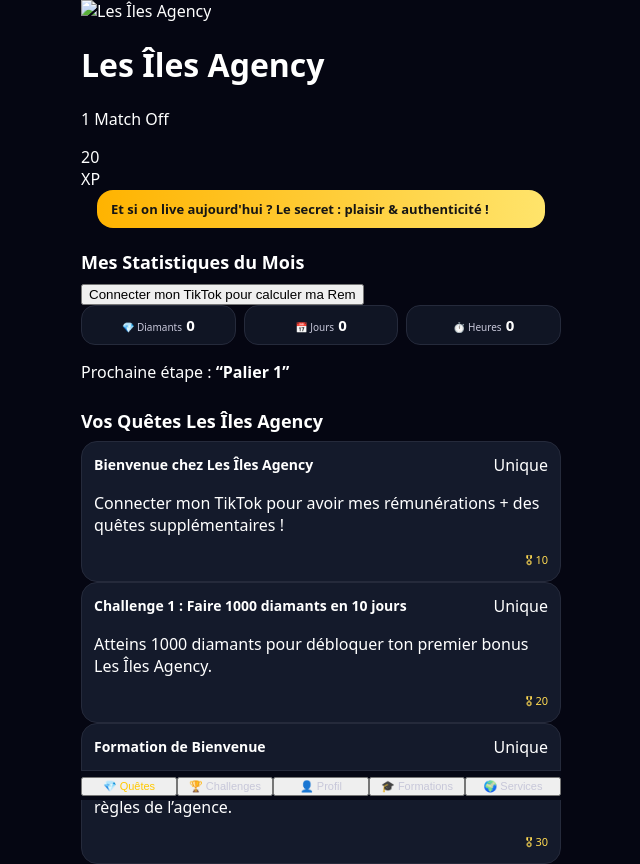
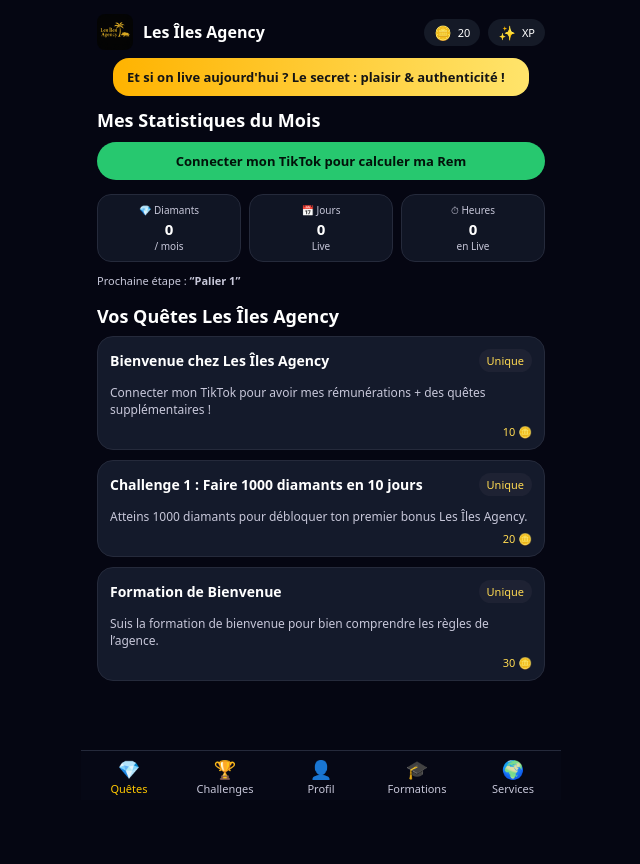
Before and after one commit to fondateur-hub/les-iles-agency-app, a plain HTML site: page index.html in a window 1280 px wide. Shown: the whole page, without its empty margins (319-959 px from the left). After the commit the page ends 800 px from the top, so only its background shows below. Drawn offline with Linux system fonts and the light colour scheme.

Commit message:
Update index.html

```diff
--- a/index.html
+++ b/index.html
@@ -2,129 +2,125 @@
 <html lang="fr">
 <head>
   <meta charset="UTF-8" />
-  <meta name="viewport" content="width=device-width, initial-scale=1.0" />
-  <title>Les Îles Agency - Quêtes</title>
+  <title>Les Îles Agency – Quêtes</title>
+  <meta name="viewport" content="width=device-width, initial-scale=1" />
   <link rel="stylesheet" href="styles.css" />
 </head>
 <body>
   <div class="app">
-    <!-- EN-TÊTE -->
-    <header class="header">
-      <div class="header-left">
-        <img src="logo-les-iles-agency.png" alt="Les Îles Agency" class="logo" />
-        <div class="header-text">
-          <h1 class="app-name">Les Îles Agency</h1>
-          <p class="match">1 Match Off</p>
+    <header class="top-bar">
+      <div class="logo-area">
+        <img src="logo-les-iles.png" alt="Les Îles Agency" />
+        <div class="agency-name">Les Îles Agency</div>
       </div>
+      <div class="top-right">
+        <div class="chip">
+          <span class="icon">🪙</span>
+          <span>20</span>
         </div>
-      <div class="header-right">
-        <div class="coin-badge">
-          <span class="coin-value">20</span>
-        </div>
-        <div class="xp-badge">
+        <div class="chip">
+          <span class="icon">✨</span>
           <span>XP</span>
         </div>
       </div>
     </header>
 
-    <!-- BANNIÈRE -->
+    <main class="main">
       <section class="banner">
         Et si on live aujourd'hui ? Le secret : plaisir &amp; authenticité !
       </section>
 
-    <!-- STATISTIQUES -->
-    <section class="stats-section">
       <h2 class="section-title">Mes Statistiques du Mois</h2>
-      <button class="btn-tiktok">
+
+      <a class="btn-primary" href="https://www.tiktok.com" target="_blank">
         Connecter mon TikTok pour calculer ma Rem
-      </button>
+      </a>
 
       <div class="stats-cards">
         <div class="stat-card">
-          <span class="stat-label">💎 Diamants</span>
-          <span class="stat-value">0</span>
+          <div class="stat-label">💎 Diamants</div>
+          <div class="stat-value">0</div>
+          <div class="stat-unit">/ mois</div>
         </div>
         <div class="stat-card">
-          <span class="stat-label">📅 Jours</span>
-          <span class="stat-value">0</span>
+          <div class="stat-label">📅 Jours</div>
+          <div class="stat-value">0</div>
+          <div class="stat-unit">Live</div>
         </div>
         <div class="stat-card">
-          <span class="stat-label">⏱️ Heures</span>
-          <span class="stat-value">0</span>
+          <div class="stat-label">⏱ Heures</div>
+          <div class="stat-value">0</div>
+          <div class="stat-unit">en Live</div>
         </div>
       </div>
 
-      <p class="next-step">
-        Prochaine étape : <strong>“Palier 1”</strong>
-      </p>
-    </section>
+      <p class="small-note">Prochaine étape : <strong>“Palier 1”</strong></p>
 
-    <!-- QUÊTES -->
-    <section class="quests-section">
       <h2 class="section-title">Vos Quêtes Les Îles Agency</h2>
 
-      <div class="quest-card">
+      <div class="quest-list">
+        <article class="quest-card">
           <div class="quest-header">
-          <span class="quest-title">Bienvenue chez Les Îles Agency</span>
-          <span class="quest-tag">Unique</span>
+            <div class="quest-title">Bienvenue chez Les Îles Agency</div>
+            <div class="quest-badge">Unique</div>
           </div>
-        <p class="quest-text">
+          <p class="quest-description">
             Connecter mon TikTok pour avoir mes rémunérations + des quêtes supplémentaires !
           </p>
           <div class="quest-footer">
-          <span class="quest-reward">🎖 10</span>
+            <span>10 🪙</span>
           </div>
+        </article>
+
+        <article class="quest-card">
+          <div class="quest-header">
+            <div class="quest-title">Challenge 1 : Faire 1000 diamants en 10 jours</div>
+            <div class="quest-badge">Unique</div>
           </div>
-
-      <div class="quest-card">
-        <div class="quest-header">
-          <span class="quest-title">Challenge 1 : Faire 1000 diamants en 10 jours</span>
-          <span class="quest-tag">Unique</span>
-        </div>
-        <p class="quest-text">
+          <p class="quest-description">
             Atteins 1000 diamants pour débloquer ton premier bonus Les Îles Agency.
           </p>
           <div class="quest-footer">
-          <span class="quest-reward">🎖 20</span>
+            <span>20 🪙</span>
           </div>
+        </article>
+
+        <article class="quest-card">
+          <div class="quest-header">
+            <div class="quest-title">Formation de Bienvenue</div>
+            <div class="quest-badge">Unique</div>
           </div>
-
-      <div class="quest-card">
-        <div class="quest-header">
-          <span class="quest-title">Formation de Bienvenue</span>
-          <span class="quest-tag">Unique</span>
-        </div>
-        <p class="quest-text">
+          <p class="quest-description">
             Suis la formation de bienvenue pour bien comprendre les règles de l’agence.
           </p>
           <div class="quest-footer">
-          <span class="quest-reward">🎖 30</span>
+            <span>30 🪙</span>
           </div>
+        </article>
       </div>
-    </section>
+    </main>
 
-    <!-- PIED / NAVIGATION -->
     <nav class="bottom-nav">
-      <button class="nav-item active">
-        <span class="nav-icon">💎</span>
-        <span class="nav-label">Quêtes</span>
-      </button>
-      <button class="nav-item">
-        <span class="nav-icon">🏆</span>
-        <span class="nav-label">Challenges</span>
-      </button>
-      <button class="nav-item">
-        <span class="nav-icon">👤</span>
-        <span class="nav-label">Profil</span>
-      </button>
-      <button class="nav-item">
-        <span class="nav-icon">🎓</span>
-        <span class="nav-label">Formations</span>
-      </button>
-      <button class="nav-item">
-        <span class="nav-icon">🌍</span>
-        <span class="nav-label">Services</span>
-      </button>
+      <a href="index.html" class="nav-item active">
+        <span class="icon">💎</span>
+        Quêtes
+      </a>
+      <a href="challenges.html" class="nav-item">
+        <span class="icon">🏆</span>
+        Challenges
+      </a>
+      <a href="profil.html" class="nav-item">
+        <span class="icon">👤</span>
+        Profil
+      </a>
+      <a href="formations.html" class="nav-item">
+        <span class="icon">🎓</span>
+        Formations
+      </a>
+      <a href="services.html" class="nav-item">
+        <span class="icon">🌍</span>
+        Services
+      </a>
     </nav>
   </div>
 </body>
```
Lines whose indentation alone changed are shown as unchanged.
